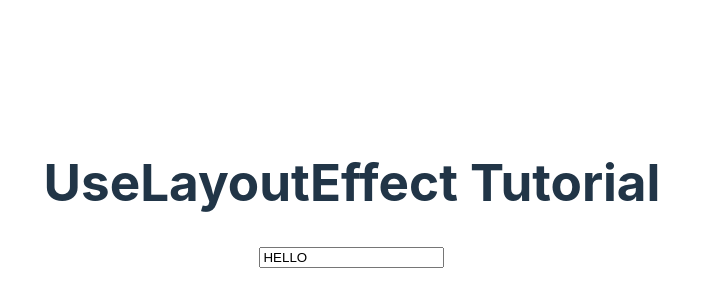
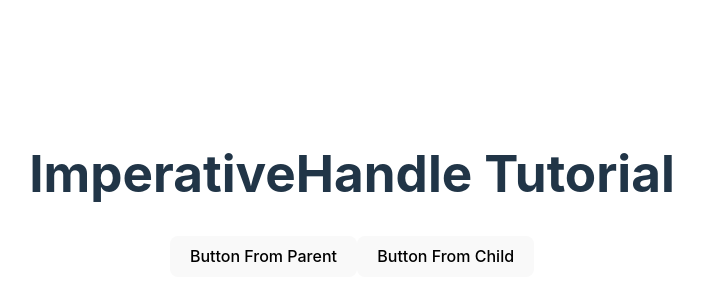
Before and after one commit to Akosizeemart/react-hooks-explain, a React (Vite) app: page / in a window 1280 px wide. Shown: the part 206-506 px from the top of the page, without its empty margins (288-991 px from the left). Built offline with nearby package versions, Linux system fonts and the light colour scheme.

Commit message:
added ImperativeHandle example

```diff
--- a/src/App.jsx
+++ b/src/App.jsx
@@ -4,11 +4,12 @@
 import UseEffectTutorial from "./UseEffect/UseEffectTutorial";
 import UseRefTutorial from "./UseRef/UseRefTutorial";
 import UseLayoutEffectTutorial from "./UseLayoutEffect/UseLayoutEffect";
+import UseImperativeHandleTutorial from "./UseImperativeHandle/UseImperativeHandleTutorial";
 
 function App() {
   return (
     <div className="App">
-      <UseLayoutEffectTutorial />
+      <UseImperativeHandleTutorial />
     </div>
   );
 }
--- /dev/null
+++ b/src/UseImperativeHandle/Button.jsx
@@ -0,0 +1,19 @@
+import React, { forwardRef, useImperativeHandle, useState } from "react";
+
+const Button = forwardRef((props, ref) => {
+  const [toggle, setToggle] = useState(false);
+
+  useImperativeHandle(ref, () => ({
+    alterToggle() {
+      setToggle(!toggle);
+    },
+  }));
+  return (
+    <>
+      <button>Button From Child</button>
+      {toggle && <span>Toggle</span>}
+    </>
+  );
+});
+
+export default Button;
--- /dev/null
+++ b/src/UseImperativeHandle/UseImperativeHandleTutorial.jsx
@@ -0,0 +1,21 @@
+import React, { useRef } from "react";
+import Button from "./Button";
+
+const UseImperativeHandleTutorial = () => {
+  const buttonRef = useRef(null);
+  return (
+    <div>
+      <h1>ImperativeHandle Tutorial</h1>
+      <button
+        onClick={() => {
+          buttonRef.current.alterToggle();
+        }}
+      >
+        Button From Parent
+      </button>
+      <Button ref={buttonRef} />
+    </div>
+  );
+};
+
+export default UseImperativeHandleTutorial;
```
